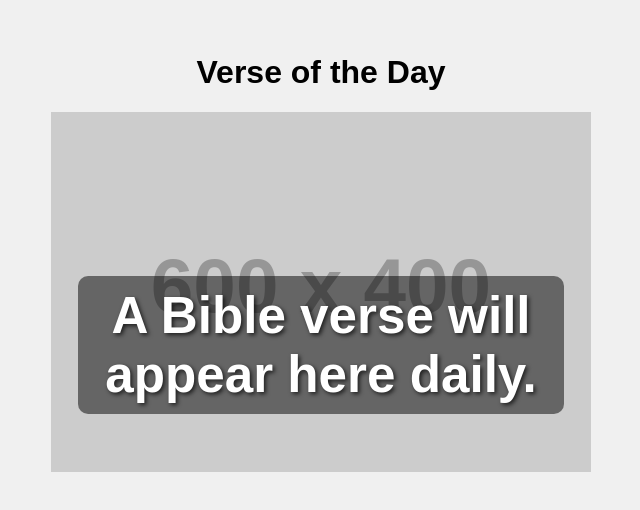
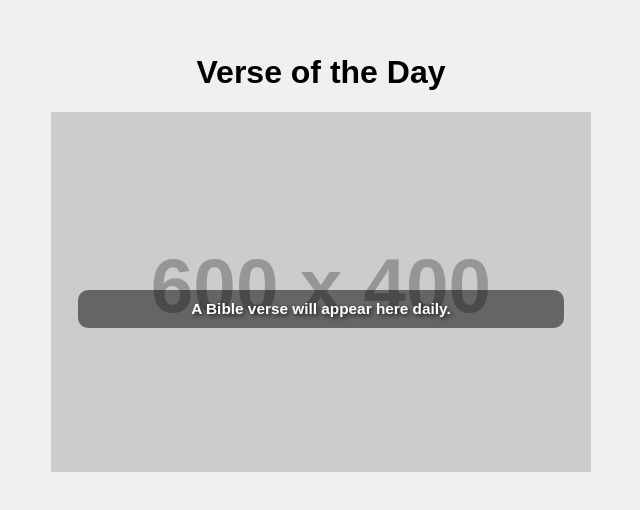
Before and after one commit to 4LanEnterprises/verses, a plain HTML site: page index.html in a window 1280 px wide. Shown: the part 146-656 px from the top of the page, without its empty margins (319-959 px from the left). Drawn offline with Linux system fonts and the light colour scheme; no server answers; placeholder pictures from the web are drawn by us.

Commit message:
Update styles.css

```diff
--- a/styles.css
+++ b/styles.css
@@ -14,7 +14,7 @@ body {
     text-align: center;
 }
 
-.verse-container {
+.quote-container, .verse-container {
     position: relative;
     display: inline-block;
     text-align: center;
@@ -22,12 +22,12 @@ body {
     max-width: 600px;
 }
 
-#verseImage {
+#quoteImage, #verseImage {
     width: 100%;
     height: auto;
 }
 
-#verseText {
+#quoteText, #verseText {
     position: absolute;
     top: 50%;
     left: 50%;
@@ -42,3 +42,22 @@ body {
     width: 90%;
     box-sizing: border-box;
 }
+
+/* Adjustments for larger screens */
+@media (min-width: 600px) {
+    #quoteText, #verseText {
+        font-size: 2vw;
+    }
+}
+
+@media (min-width: 900px) {
+    #quoteText, #verseText {
+        font-size: 1.5vw;
+    }
+}
+
+@media (min-width: 1200px) {
+    #quoteText, #verseText {
+        font-size: 1.2vw;
+    }
+}
```
